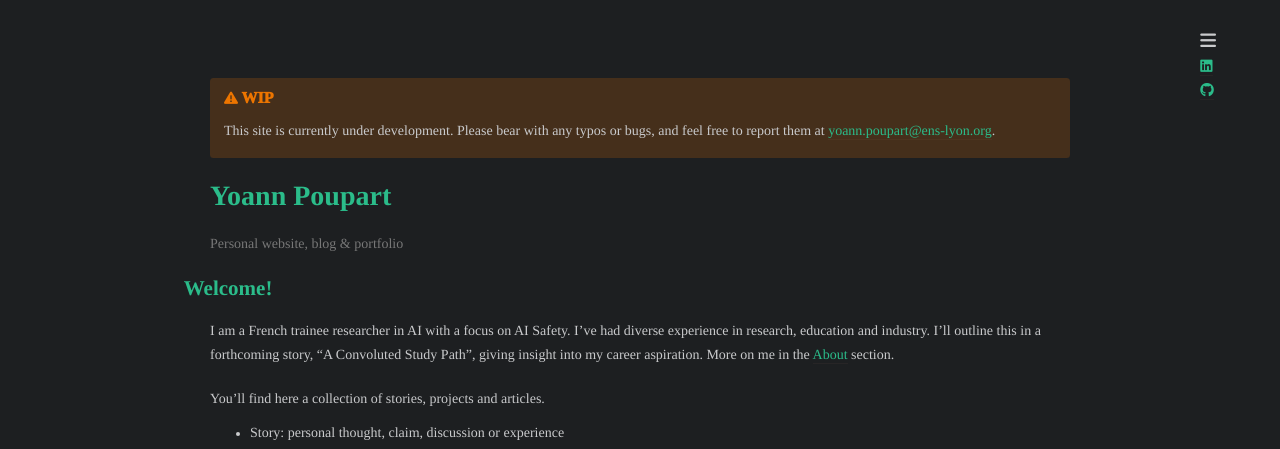
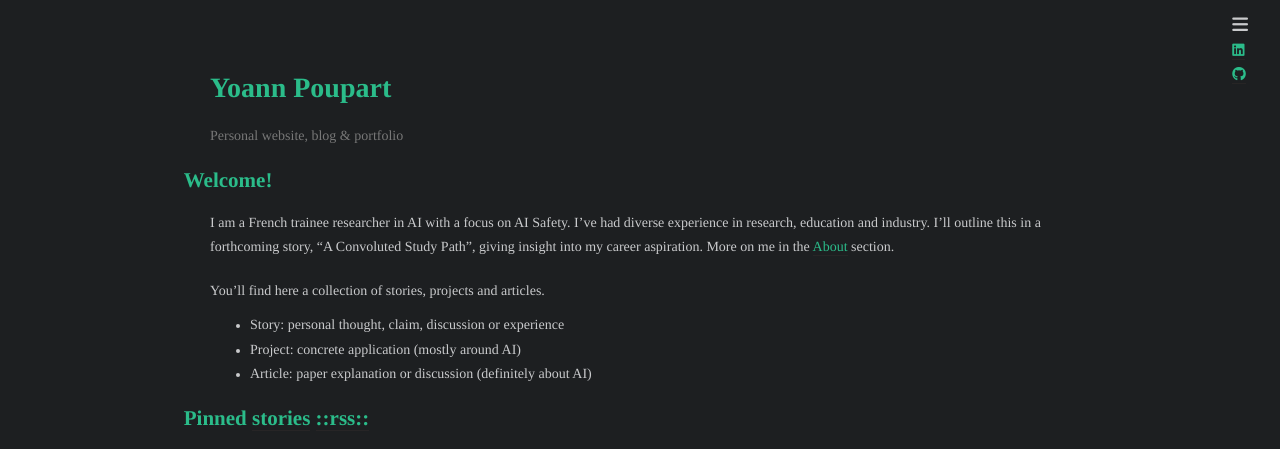
Before and after one commit to yp-edu/yp-edu.github.io, a Jekyll site: the page built from pages/index.md, in a window 1280 px wide and 1140 px high. Shown: the top 449 px of the window. Built offline with Jekyll 4.4.1, drawn with Linux system fonts in a browser that asks for light colours; nearby versions of some CDN libraries; some web fonts are replaced; Markdown is read by kramdown in place of the engine named in the settings; our own code applies the rules of GitHub Pages for plain Markdown files.

Commit message:
validated layout

```diff
--- a/_layouts/default.html
+++ b/_layouts/default.html
@@ -23,20 +23,15 @@
   </head>
   <body>
     <div class="wrapper">
-      <div class="content">
       <header>
-          <div class="vertical-container">
-            <span id="menu">
-              <nav>
+        <nav id="menu">
           <a href="{{ "/" | absolute_url }}">Home</a>
           <a href="{{ "/stories" | absolute_url }}">Stories</a>
           <a href="{{ "/projects" | absolute_url }}">Projects</a>
           <a href="{{ "/articles" | absolute_url }}">Articles</a>
           <a href="{{ "/about" | absolute_url }}">About</a>
         </nav>
-            </span>
-          </div>
-          <div class="horizontal-container">
+        <div class="vertical-container">
           <div class="logo">
             <i id="menu-icon" class="icon-menu fa fa-bars" href="#"></i>
           </div>
@@ -48,15 +43,9 @@
           </div>
         </div>
       </header>
-        <blockquote class="callout warning"> <div class="callout-title"> <i class="fa-solid fa-triangle-exclamation" href="#"></i>
-          <em>WIP</em></div>
-          <p>This site is currently under development.
-            Please bear with any typos or bugs, and feel free to report them at
-            <a href="mailto:yoann.poupart@ens-lyon.org">yoann.poupart@ens-lyon.org</a>.
-          </p>
-        </blockquote>
-
+      <div class="content">
         {{ content }}
+      </div>
       <footer>
         <div>
           <nav>
@@ -75,7 +64,6 @@
         </div>
       </footer>
     </div>
-    </div>
     {% include scripts.html %}
   </body>
 </html>
--- a/_layouts/listing.html
+++ b/_layouts/listing.html
@@ -6,6 +6,9 @@ layout: default
 {% assign collection = site[page.collection]%}
 
 <h1>{{ title }} <a href="/{{ title | downcase}}/feed.xml"><i class="fa-solid fa-rss"></i></a></h1>
+
+{{ content}}
+
 <section>
 {% if collection.size <= 1%}
 <span>No item yet...</span>
--- a/_sass/custom-theme.scss
+++ b/_sass/custom-theme.scss
@@ -1,247 +1,6 @@
 // Custom theme
 
+@import "defaults";
 @import "blockquotes";
+@import "gist";
 @import "media";
-@import "gist";
-
-body {
-  background-color: #1d1f21;
-  color: #c9cacc;
-  font-family: Oxygen Mono;
-  font-size: 14px;
-  font-weight: 400;
-  height: 100%;
-  line-height: 1.725;
-  margin: 0 auto;
-  max-width: 72rem;
-  padding-left: 2rem;
-  padding-right: 2rem;
-  text-rendering: geometricPrecision;
-}
-img{
-  max-width: 100%;
-}
-img.thumbnail{
-  max-width: 120px;
-  margin:-10px 0 0px 0;
-}
-.im-center img{
-  display: block;
-  margin-left: auto;
-  margin-right: auto;
-  max-width: 100%;
-}
-div.thumbnail{
-  display: flex;
-  flex-direction: row;
-  align-items: end;
-  gap: 10px;
-}
-
-header {
-  display: flex;
-  align-items: top;
-  justify-content: space-between;
-  margin-bottom: 2rem;
-  padding-right: 2rem;
-  position: fixed;
-  right: 0;
-  top: 2rem;
-  z-index: 100;
-}
-
-header .horizontal-container {
-  margin-left: 25px;
-  margin-right: 2rem;
-}
-
-header .vertical-container {
-  display: flex;
-  flex-direction: row;
-}
-
-header nav a {
-  margin-right: 1rem;
-  border-bottom: 1px solid #2bbc8a10;
-}
-
-
-header nav a:hover {
-  border-bottom: 1px solid #2bbc8a;
-}
-
-#menu-icon{
-  font-size: large;
-}
-#menu-icon:hover, header .menu-active{
-  color: #2bbc8a;
-}
-#menu {
-  visibility: hidden;
-  background-color: #1d1f21;
-  font-size: 12px;
-}
-
-.content {
-  box-sizing: border-box;
-  display: flex;
-  flex-direction: column;
-  width: 100%;
-  overflow-wrap: break-word;
-  padding-bottom: 4rem;
-  padding-top: 4rem;
-  position: relative;
-}
-
-h1{
-  color: #2bbc8a;
-  margin:10px 0 20px 0;
-}
-
-h2{
-  color: #2bbc8a;
-  margin:0 0 20px;
-  margin-left: -1.25em;
-}
-
-h3, h4, h5, h6 {
-  color: #2bbc8a;
-  margin:0 0 20px;
-}
-
-p, ul, ol, table, pre, dl {
-  margin:0 0 20px;
-}
-ul, ol{
-  margin:-10px 0 20px;
-}
-
-blockquote ul, blockquote ol{
-  margin:0;
-}
-
-p.tldr {
-  margin:-20px 0 20px 0;
-}
-
-h1, h2, h3 {
-  line-height:1.1;
-}
-
-h1 {
-  font-size:28px;
-}
-
-a {
-  color: #2bbc8a;
-  text-decoration:none;
-  border-bottom: 1px solid #c07c7310;
-}
-
-a:has(> img) {
-  border-bottom: none;
-  margin:0px 0 20px 0;
-}
-a:has(> img):hover {
-  border-bottom: none;
-}
-
-strong {
-  color: #2bbc8a;
-}
-
-a:hover{
-  border-bottom: 1px solid #c07c7360;
-  cursor: pointer;
-}
-
-summary:hover  {
-  cursor: pointer;
-}
-
-a.tag {
-  color: #c9cacc;
-  border-bottom: 1px solid #c07c7310;
-}
-
-a.tag:hover{
-  color: #c9cacc;
-  border-bottom: 1px solid #c07c7380;
-}
-
-small a:hover {
-  border-bottom: 1px solid #c07c73;
-}
-
-.wrapper {
-  width:860px;
-  margin:0 auto;
-}
-
-details > summary {
-  list-style: none;
-}
-details > summary::-webkit-details-marker {
-  display: none;
-}
-
-code, pre {
-  font-family:Monaco, Bitstream Vera Sans Mono, Lucida Console, Terminal, Consolas, Liberation Mono, DejaVu Sans Mono, Courier New, monospace;
-  color:#c07c73;
-}
-em.tag-title {
-  font-style: normal;
-  font-size: x-large;
-  padding: 0.1em;
-  background-color: #c07c7305;
-  border: 1px solid #c07c7320;
-}
-
-small {
-  font-size:11px;
-}
-
-small.date{
-  color: #777;
-}
-
-hr {
-  border:0;
-  background:#e5e5e5;
-  height:1px;
-  margin:0 0 20px;
-}
-
-p.description {
-  color: #777;
-}
-
-// footer
-footer nav {
-  display: flex;
-  align-items: center;
-  justify-content: space-between;
-  float: right;
-}
-
-footer nav a {
-  margin-right: 1rem;
-  float: left;
-}
-
-footer small {
-  font-size:9px;
-  color:#777;
-  margin-top:-0.3em;
-}
-
-footer small a {
-  color:#777;
-  display:block;
-}
-
-a.icon-block {
-  padding: 0;
-  margin: 0;
-  display: inline;
-}
--- /dev/null
+++ b/_sass/defaults.scss
@@ -0,0 +1,252 @@
+// Default theme
+
+body {
+  background-color: #1d1f21;
+  color: #c9cacc;
+  font-family: Oxygen Mono;
+  font-size: 14px;
+  font-weight: 400;
+  height: 100%;
+  line-height: 1.725;
+  margin: 0 auto;
+  max-width: 72rem;
+  padding-left: 2rem;
+  padding-right: 2rem;
+  text-rendering: geometricPrecision;
+}
+img{
+  max-width: 100%;
+}
+img.thumbnail{
+  max-width: 120px;
+  margin:-10px 0 0px 0;
+}
+.im-center img{
+  display: block;
+  margin-left: auto;
+  margin-right: auto;
+  max-width: 100%;
+}
+div.thumbnail{
+  display: flex;
+  flex-direction: row;
+  align-items: end;
+  gap: 10px;
+}
+
+.wrapper {
+  width:860px;
+  padding-bottom: 4rem;
+  padding-top: 4rem;
+  z-index: -1;
+  margin:0 auto;
+}
+
+header {
+  width: 100%;
+  display: flex;
+  align-items: start;
+  justify-content: center;
+  position: fixed;
+  z-index: 1;
+  top: 0;
+  left: 0;
+  right: 0;
+}
+
+header .vertical-container {
+  position: fixed;
+  right: 0;
+  padding-right: 2rem;
+  padding-top: 1rem;
+}
+
+#menu-icon{
+  font-size: large;
+}
+#menu-icon:hover, header .menu-active{
+  color: #2bbc8a;
+}
+
+#menu {
+  padding-top: 1rem;
+  visibility: hidden;
+  background-color: #1d1f21;
+  font-size: 12px;
+  display: flex;
+  flex-direction: row;
+  justify-content: space-between;
+  width: 860px;
+  z-index: 1;
+  margin-left: 2rem;
+  margin-right: 2rem;
+  a {
+    border-bottom: 1px solid #2bbc8a10;
+  }
+  a:hover {
+    border-bottom: 1px solid #2bbc8a;
+  }
+  :first-child {
+    margin-left: 2rem;
+  }
+  :last-child {
+    margin-right: 2rem;
+  }
+}
+
+.content {
+  box-sizing: border-box;
+  display: flex;
+  flex-direction: column;
+  width: 100%;
+  overflow-wrap: break-word;
+  position: relative;
+}
+
+h1{
+  color: #2bbc8a;
+  margin:10px 0 20px 0;
+}
+
+h2{
+  color: #2bbc8a;
+  margin:0 0 20px;
+  margin-left: -1.25em;
+}
+
+h3, h4, h5, h6 {
+  color: #2bbc8a;
+  margin:0 0 20px;
+}
+
+p, ul, ol, table, pre, dl {
+  margin:0 0 20px;
+}
+ul, ol{
+  margin:-10px 0 20px;
+}
+
+blockquote ul, blockquote ol{
+  margin:0;
+}
+
+p.tldr {
+  margin:-20px 0 20px 0;
+}
+
+h1, h2, h3 {
+  line-height:1.1;
+}
+
+h1 {
+  font-size:28px;
+}
+
+a {
+  color: #2bbc8a;
+  text-decoration:none;
+  border-bottom: 1px solid #c07c7310;
+}
+
+a:has(> img) {
+  border-bottom: none;
+  margin:0px 0 20px 0;
+}
+a:has(> img):hover {
+  border-bottom: none;
+}
+
+strong {
+  color: #2bbc8a;
+}
+
+a:hover{
+  border-bottom: 1px solid #c07c7360;
+  cursor: pointer;
+}
+
+summary:hover  {
+  cursor: pointer;
+}
+
+a.tag {
+  color: #c9cacc;
+  border-bottom: 1px solid #c07c7310;
+}
+
+a.tag:hover{
+  color: #c9cacc;
+  border-bottom: 1px solid #c07c7380;
+}
+
+small a:hover {
+  border-bottom: 1px solid #c07c73;
+}
+
+details > summary {
+  list-style: none;
+}
+details > summary::-webkit-details-marker {
+  display: none;
+}
+
+code, pre {
+  font-family:Monaco, Bitstream Vera Sans Mono, Lucida Console, Terminal, Consolas, Liberation Mono, DejaVu Sans Mono, Courier New, monospace;
+  color:#c07c73;
+}
+em.tag-title {
+  font-style: normal;
+  font-size: x-large;
+  padding: 0.1em;
+  background-color: #c07c7305;
+  border: 1px solid #c07c7320;
+}
+
+small {
+  font-size:11px;
+}
+
+small.date{
+  color: #777;
+}
+
+hr {
+  border:0;
+  background:#e5e5e5;
+  height:1px;
+  margin:0 0 20px;
+}
+
+p.description {
+  color: #777;
+}
+
+// footer
+footer nav {
+  display: flex;
+  align-items: center;
+  justify-content: space-between;
+  float: right;
+}
+
+footer nav a {
+  margin-right: 1rem;
+  float: left;
+}
+
+footer small {
+  font-size:9px;
+  color:#777;
+  margin-top:-0.3em;
+}
+
+footer small a {
+  color:#777;
+  display:block;
+}
+
+a.icon-block {
+  padding: 0;
+  margin: 0;
+  display: inline;
+}
--- a/_sass/gist.scss
+++ b/_sass/gist.scss
@@ -1,3 +1,5 @@
+// Gist theme
+
 body .gist .highlight {
     background: #00000000;
 }
--- a/_sass/media.scss
+++ b/_sass/media.scss
@@ -1,19 +1,12 @@
+// Media specific styles
+
 @media print, screen and (max-width: 960px) {
-
     div.wrapper {
       width:auto;
       margin:0;
     }
-
-    header, section, footer {
-      float:none;
-      position:static;
-      width:auto;
-    }
-
-    header {
-      padding:0;
-      margin: 0;
+    header .vertical-container {
+      padding-right: 0.5rem;
     }
 
     section {
@@ -55,48 +48,6 @@
     }
   }
 
-  @media print, screen and (max-width: 480px) {
-    body {
-      padding:15px;
-    }
-
-    .downloads {
-      width:99%;
-    }
-
-    .downloads li, .downloads li + li + li {
-      width:33%;
-    }
-
-    header {
-      padding:0;
-      margin: 0;
-      width: 100%;
-      margin-right: -3.25rem;
-      margin-left: -1rem;
-      margin-top: 0rem;
-      padding-top: -1rem;
-      top: 0;
-    }
-    #menu {
-      padding:0;
-      margin: 0;
-      padding-top: 2rem;
-      margin-top: -2rem;
-      padding-left: 2rem;
-      margin-left: -2rem;
-      padding-right: 2rem;
-      margin-right: -2rem;
-      padding-bottom: -2rem;
-      margin-bottom: 2rem;
-    }
-    #menu a{
-      padding:0;
-      margin: 0;
-      margin-right: 0.5rem;
-    }
-  }
-
   @media print {
     body {
       padding:0.4in;
```
Also changed, not shown: pages/_drafts/index.md (+8 -0 lines). Lines whose indentation alone changed are shown as unchanged.
